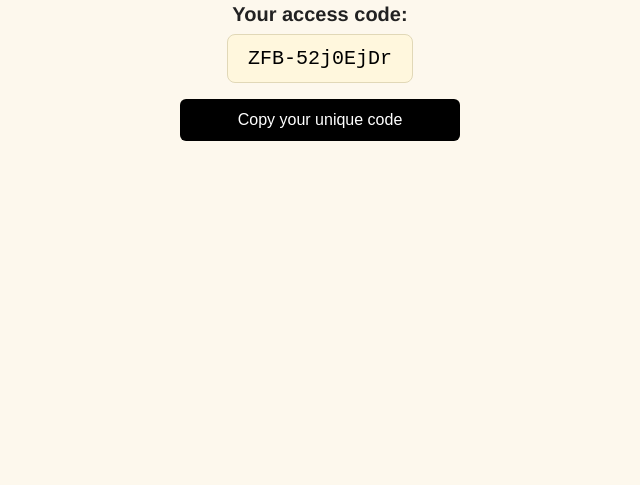
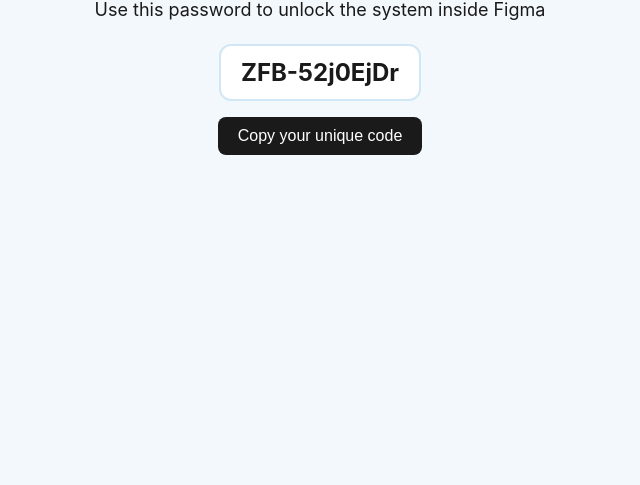
Before and after one commit to SlideUI/copy, a plain HTML site: page index.html in a window 1280 px wide. Shown: the part 355-840 px from the top of the page, without its empty margins (320-960 px from the left). After the commit the page ends 800 px from the top, so only its background shows below. Drawn offline with Linux system fonts and the light colour scheme.

Commit message:
Update index.html

```diff
--- a/index.html
+++ b/index.html
@@ -2,69 +2,102 @@
 <html lang="en">
 <head>
   <meta charset="UTF-8" />
-    <title>Designers System – Password Generation</title>
   <meta name="viewport" content="width=device-width, initial-scale=1.0" />
+  <title>Designer’s System Access Code</title>
   <style>
+    * {
+      box-sizing: border-box;
+    }
+
     body {
-        font-family: 'Helvetica Neue', sans-serif;
-        background: #fdf8ed;
+      margin: 0;
+      padding: 0;
+      font-family: -apple-system, BlinkMacSystemFont, "Segoe UI", Roboto, Oxygen, Ubuntu, Cantarell, "Open Sans", "Helvetica Neue", sans-serif;
+      background-color: #F3F8FC;
       display: flex;
       flex-direction: column;
+      justify-content: center;
       align-items: center;
-        justify-content: center;
-        padding: 20px;
-        min-height: 100vh;
-        margin: 0;
+      height: 100vh;
+      color: #1a1a1a;
+      -webkit-font-smoothing: antialiased;
+      -moz-osx-font-smoothing: grayscale;
+    }
+
+    h1 {
+      font-size: 28px;
+      margin-bottom: 12px;
+      font-weight: 600;
+    }
+
+    p {
+      font-size: 18px;
+      margin: 0 0 24px;
       text-align: center;
     }
 
+    .code-box {
+      padding: 12px 20px;
+      border-radius: 12px;
+      background-color: #fff;
+      border: 2px solid #d1e7f5;
+      font-size: 24px;
+      font-weight: bold;
+      margin-bottom: 16px;
+    }
+
+    .button {
+      background-color: #1a1a1a;
+      color: white;
+      border: none;
+      padding: 10px 20px;
+      border-radius: 8px;
+      font-size: 16px;
+      cursor: pointer;
+    }
+
+    .copied {
+      margin-top: 12px;
+      color: green;
+      display: flex;
+      align-items: center;
+      font-size: 16px;
+    }
+
+    .copied::before {
+      content: "✅";
+      margin-right: 6px;
+    }
+
+    @media (max-width: 600px) {
       h1 {
-        color: #222;
-        font-size: 20px;
-        margin-bottom: 8px;
+        font-size: 22px;
       }
 
       .code-box {
-        background: #fff7dd;
-        border: 1px solid #e1d8b7;
-        padding: 12px 20px;
         font-size: 20px;
-        font-family: monospace;
-        border-radius: 8px;
-        margin-bottom: 16px;
-        word-break: break-word;
+        padding: 10px 16px;
       }
 
-      button {
-        padding: 12px 20px;
-        font-size: 16px;
-        background: #000;
-        color: #fff;
-        border: none;
-        border-radius: 6px;
-        cursor: pointer;
-        width: 100%;
-        max-width: 280px;
+      .button {
+        font-size: 14px;
+        padding: 8px 16px;
       }
-
-      .copied {
-        color: green;
-        margin-top: 10px;
-        font-size: 14px;
     }
   </style>
 </head>
 <body>
-    <h1>Your access code:</h1>
+  <h1>🔐 Designer’s System Access Code</h1>
+  <p>Use this password to unlock the system inside Figma</p>
   <div class="code-box" id="code">ZFB-52j0EjDr</div>
-    <button onclick="copyCode()">Copy your unique code</button>
-    <div class="copied" id="copiedMsg" style="display: none;">✔️ Code copied to clipboard</div>
+  <button class="button" onclick="copyCode()">Copy your unique code</button>
+  <div class="copied" id="copiedMessage" style="display: none;">Code copied to clipboard</div>
 
   <script>
     function copyCode() {
-        const code = document.getElementById("code").textContent;
-        navigator.clipboard.writeText(code).then(function () {
-          document.getElementById("copiedMsg").style.display = "block";
+      const code = document.getElementById('code').textContent;
+      navigator.clipboard.writeText(code).then(() => {
+        document.getElementById('copiedMessage').style.display = 'flex';
       });
     }
   </script>
```
Lines whose indentation alone changed are shown as unchanged.
